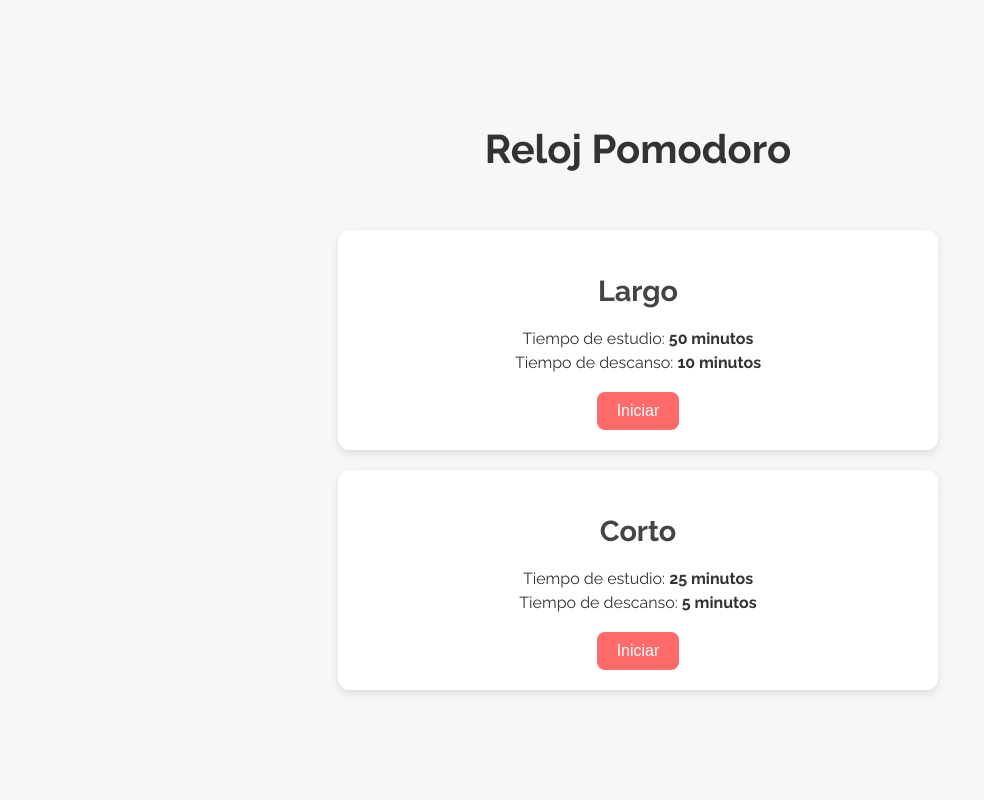
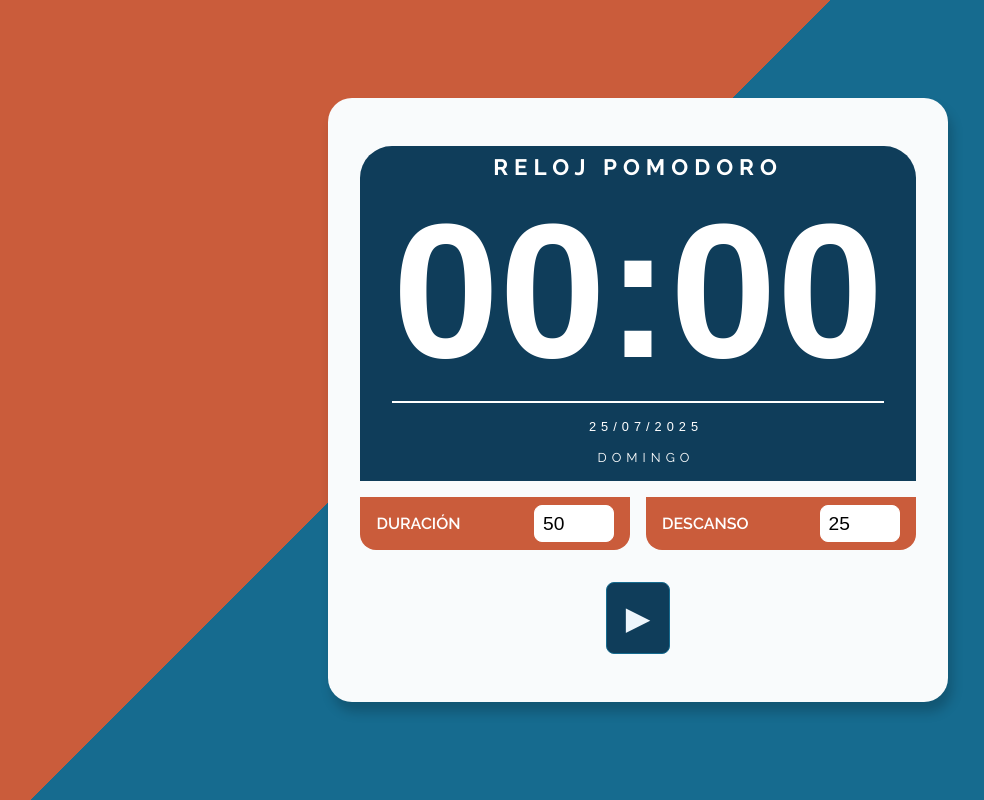
Before and after one commit to aguscuuuu/pomodoro, a plain HTML site: page index.html in a window 1280 px wide. Shown: the whole page, without its empty margins (2-986 px from the left). Drawn offline with Linux system fonts and the light colour scheme; a web font is replaced by a local one.

Commit message:
feat style | estructura html realizada diseño css definido

```diff
--- a/index.html
+++ b/index.html
@@ -8,30 +8,58 @@
 	<link rel="preconnect" href="https://fonts.gstatic.com" crossorigin />
 	<!-- font: raleway -->
 	<link href="https://fonts.googleapis.com/css2?family=Raleway:ital,wght@0,100..900;1,100..900&family=Roboto:ital,wght@0,100..900;1,100..900&display=swap" rel="stylesheet">
+	<!-- font: zcool qingke huangyou -->
+	<link href="https://fonts.googleapis.com/css2?family=ZCOOL+QingKe+HuangYou&display=swap" rel="stylesheet">
     <!-- css -->
     <link rel="stylesheet" href="./style.css">
     <!-- icon -->
     <link rel="icon" href="">
-    <title>Pomodoro</title>
+    <title>Pomodoro2</title>
 </head>
     <body>
-        <main class="pomodoro-container">
-            <h1 class="title">Reloj Pomodoro</h1>
-            <section class="pomodoro-card largo">
-                <h2>Largo</h2>
-                <div class="info">
-                    <p>Tiempo de estudio: <b>50 minutos</b></p>
-                    <p>Tiempo de descanso: <b>10 minutos</b></p>
-                </div>
-                <button class="start-btn">Iniciar</button>
-            </section>
-            <section class="pomodoro-card corto">
-                <h2>Corto</h2>
-                <div class="info">
-                    <p>Tiempo de estudio: <b>25 minutos</b></p>
-                    <p>Tiempo de descanso: <b>5 minutos</b></p>
-                </div>
-                <button class="start-btn">Iniciar</button>
+        <main>
+            <section class="pomodoro-card">
+
+
+                <section class="container-superior">
+                    <div class="container-title">
+                        <h1 class="title">RELOJ POMODORO</h1>
+                    </div>
+                    <div class="container-clock">
+                        <h2 class="clock">00:00</h2>
+                    </div>
+                    <div class="container-date">
+                        <p class="date">25/07/2025</p>
+                    </div>
+                    <div class="container-day">
+                        <p class="day">DOMINGO</p>
+                    </div>
+                </section>
+
+
+                <section class="container-inferior">
+                    <div class="container-input">
+                        <label for="duration">DURACIÓN</label>
+                        <input id="duration" type="number" name="duration" list="options-duration" min="1" max="120" value="50">
+                        <datalist id="options-duration">
+                            <option value="50">
+                            <option value="25">
+                        </datalist>
+                    </div>
+                    <div class="container-input">
+                        <label for="break">DESCANSO</label>
+                        <input id="break" type="number" name="break" list="options-break" min="1" max="60" value="25">
+                        <datalist id="options-break">
+                            <option value="25">
+                            <option value="50">
+                        </datalist>
+                    </div>
+                    <div class="container-button">
+                        <button class="button-start">&#x25B6</button>
+                    </div>
+                </section>
+
+
             </section>
         </main>
         <script src="./main.js"></script>
--- a/main.js
+++ b/main.js
@@ -1,2 +1,6 @@
 // pomodoro largo (50/10)
 // pomodoro corto (25/5)
+
+let tiempoEstudio;
+let tiempoDescansoCorto;
+let tiempoDescansoLargo;
--- a/style.css
+++ b/style.css
@@ -1,63 +1,125 @@
+* {
+    box-sizing: border-box;
+    margin: 0;
+    padding: 0;
+}
 body {
-    font-family: "Raleway", sans-serif;
-    background: #f7f7f7;
-    margin: 0;
-    padding: 50px;
+    font-family: 'Raleway', sans-serif;
+    background: linear-gradient(135deg, #ca5c3b 40%, #166b8f 20%);
+    color: #003366;
+    min-height: 100vh;
     display: flex;
     justify-content: center;
-    color: #333;
+    align-items: center;
+    padding: 2rem;
 }
-
-.pomodoro-container {
+.pomodoro-card {
+    background-color: #f9fbfc;
+    border-radius: 1.5rem;
+    width: 100%;
+    padding: 3rem 2rem;
+    display: inline-flex;
+    flex-direction: column;
+    justify-content: space-between;
+    gap: 1rem;
+    max-width: unset;
+    min-width: fit-content;
+    box-shadow: 4px 10px 12px rgba(0, 0, 0, 0.2);
+}
+.container-superior {
+    text-align: center;
+    background-color: #0f3d5a;
+    padding-left: 2rem;
+    padding-right: 2rem;
+    border-radius: 2rem 2rem 0 0;
+}
+.title {
+    font-size: 1.4rem;
+    color: white;
+    padding: 0.5rem 0 0 0;
+    letter-spacing: 6px;
+    font-weight: 700;
+}
+.container-clock {
     display: flex;
-    flex-direction: column;
-    max-width: 600px;
+    justify-content: center;
+    align-items: center;
+    overflow: hidden;
+}
+.clock {
+    font-family: "ZCOOL QingKe HuangYou", sans-serif;
+    font-size: clamp(5rem, 20vw, 12rem);
+    font-weight: 700;
+    color: white;
+    border-bottom: 2px solid white;
+}
+.container-date, .container-day {
+    padding-left: 1rem;
+}
+.container-day{
+    padding-bottom: 1rem;
+}
+.date, .day {
+    font-family: "ZCOOL QingKe HuangYou", sans-serif;
+    font-size: 0.8rem;
+    text-align: center;
+    margin-top: 1rem;
+    padding: 0;
+    color: white;
+    letter-spacing: 5px;
+}
+.day {
+    font-family: "Raleway", sans-serif;
+}
+.container-inferior {
+    display: flex;
+    flex-direction: row;
+    gap: 1rem;
+    flex-wrap: wrap;
+    justify-content: center;
+    align-items: flex-start;
+}
+.container-input {
+    display: flex;
+    justify-content: space-between;
+    align-items: center;
+    background-color: #ca5c3b;
+    padding: 0.5rem 1rem;
+    border-radius: 0 0 1rem 1rem;
+    flex: 1;
+}
+.container-input label {
+    font-size: 1rem;
+    font-weight: 600;
+    color: white;
+}
+.container-input input {
+    font-family: "ZCOOL QingKe HuangYou", sans-serif;
+    width: 80px;
+    padding: 0.4rem;
+    font-size: 1.2rem;
+    border: 1px solid white;
+    border-radius: 0.5rem;
+    background-color: white;
+    color: black;
+    text-align: center;
+}
+.container-button {
     width: 100%;
     text-align: center;
-    padding: 3rem;
+    margin-top: 1rem;
 }
-
-.title {
-    font-size: 2.5rem;
-    padding: 0;
-    margin-bottom: 3rem;
+.button-start {
+    background-color: #0f3d5a;
+    color: #eef6fc;
+    font-weight: 400;
+    font-size: 2rem;
+    padding: 1rem 1.2rem;
+    border: 1px solid #166b8f;
+    border-radius: 0.5rem;
+    cursor: pointer;
+    transition: background-color 0.3s ease;
 }
-
-.pomodoro-card {
-    font-size: 1.2rem;
-    display: flex;
-    flex-direction: column;
-    align-items: center;
-    justify-content: center;
-    background: white;
-    padding: 20px;
-    margin: 10px 0;
-    border-radius: 12px;
-    box-shadow: 0 4px 10px rgba(0, 0, 0, 0.1);
+.button-start:hover {
+    background-color: #144c70;
 }
-
-.pomodoro-card h2 {
-    margin-bottom: 1rem;
-    color: #444;
-}
-
-.info p {
-    margin: 5px 0;
-    font-size: 1rem;
-}
-
-.start-btn {
-    font-size: 1rem;
-    margin-top: 15px;
-    padding: 10px 20px;
-    background: #ff6b6b;
-    color: white;
-    border: none;
-    border-radius: 8px;
-    cursor: pointer;
-    transition: background 0.3s;
-}
-
-.start-btn:hover {
-    background: #ff4e4e;
-}
```
